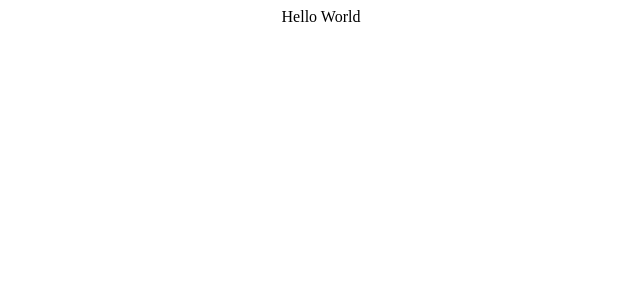
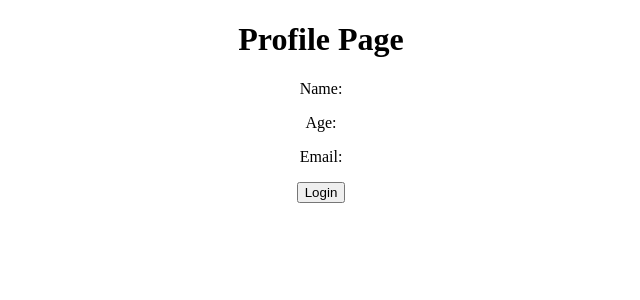
Before and after one commit to shaikshagufta/Redux_React, a React (Create React App) app: page / in a window 1280 px wide. Shown: the top 300 px of the page, without its empty margins (319-959 px from the left). Built offline with nearby package versions, Linux system fonts and the light colour scheme.

Commit message:
simple components before redux

```diff
--- a/src/App.js
+++ b/src/App.js
@@ -1,9 +1,12 @@
 import './App.css';
+import Login from './components/Login';
+import Profile from './components/Profile';
 
 function App() {
   return (
     <div className="App">
-      Hello World
+      <Profile />
+      <Login />
     </div>
   );
 }
--- /dev/null
+++ b/src/components/Login.js
@@ -0,0 +1,11 @@
+import React from 'react'
+
+function Login() {
+    return (
+        <div>
+           <button>Login</button>
+        </div>
+    )
+}
+
+export default Login
--- /dev/null
+++ b/src/components/Profile.js
@@ -0,0 +1,14 @@
+import React from 'react'
+
+function Profile() {
+    return (
+        <div>
+            <h1>Profile Page</h1>
+            <p>Name: </p>
+            <p>Age: </p>
+            <p>Email: </p>
+        </div>
+    )
+}
+
+export default Profile
```
